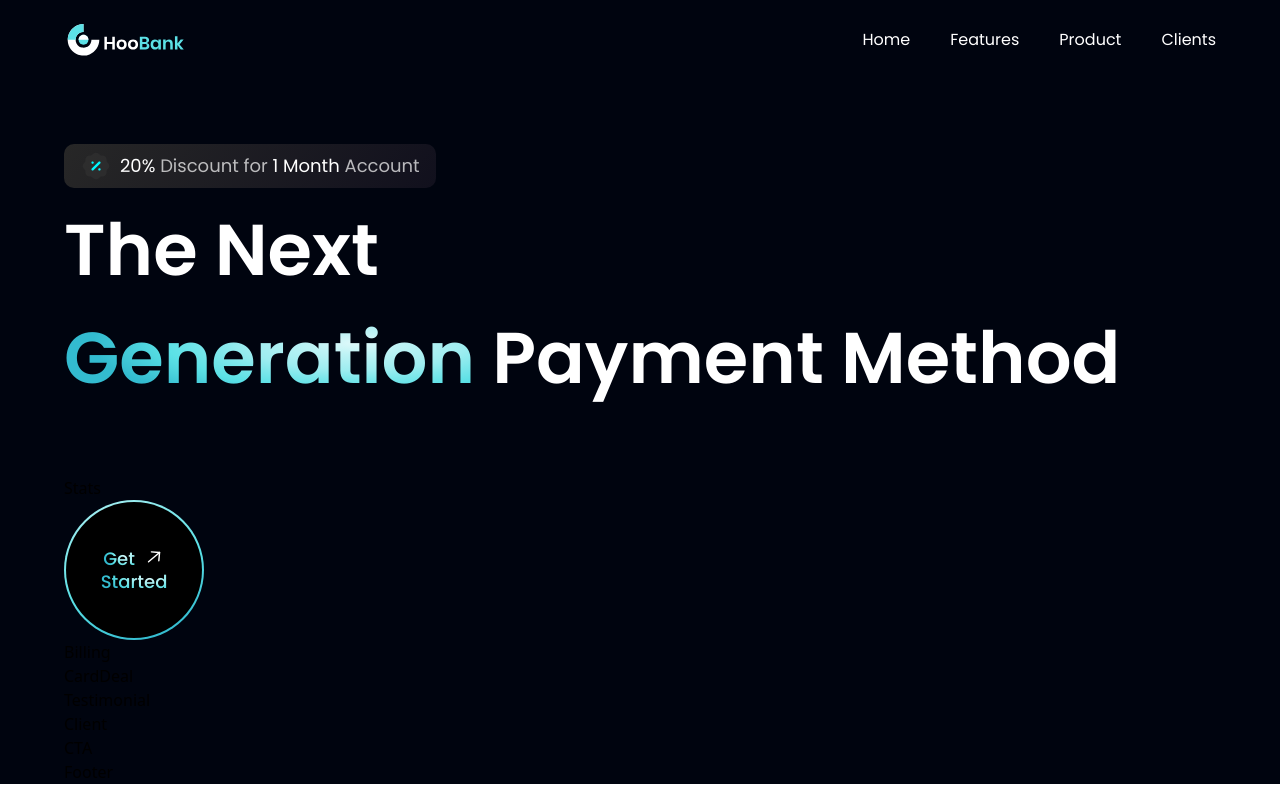
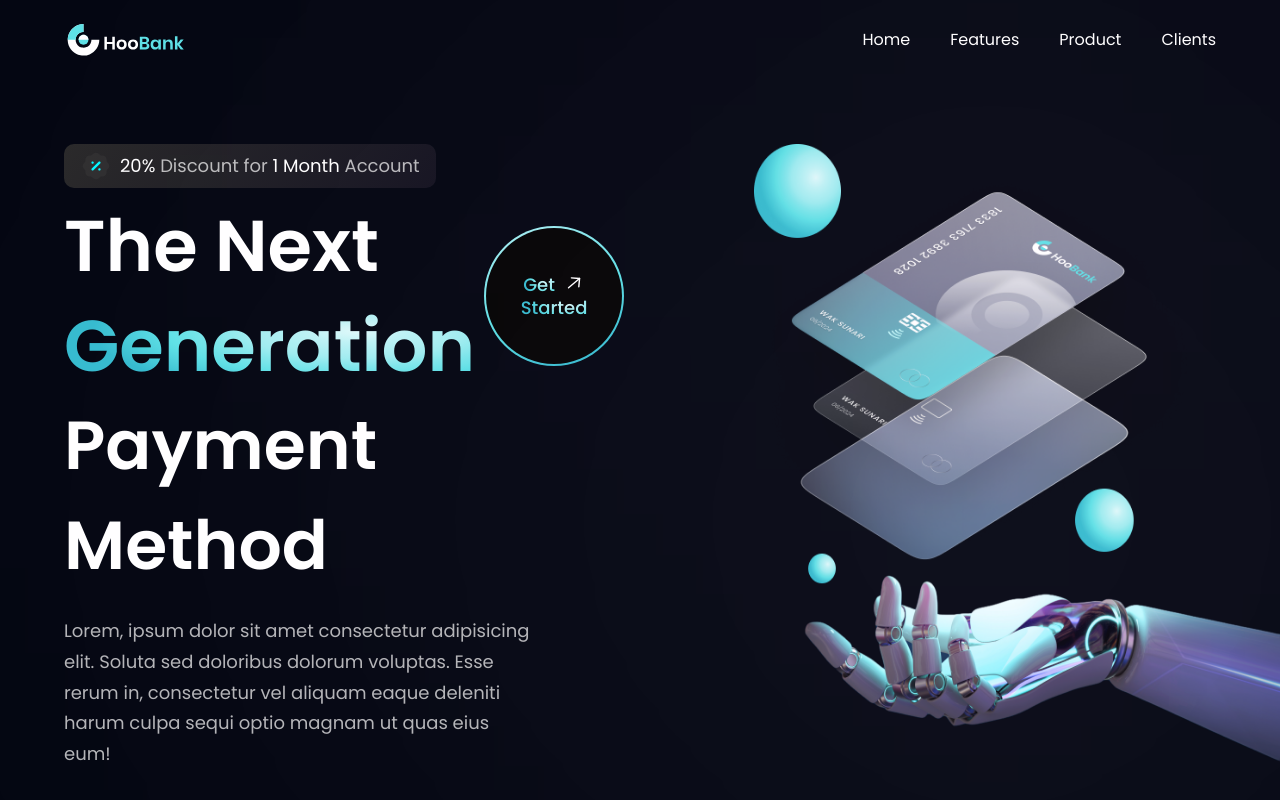
Before and after one commit to Ikevine/bank_modern_ui_ux, a React (Vite) app: page / in a window 1280 px wide. Shown: the top 800 px of the page. Built offline with nearby package versions, Linux system fonts and the light colour scheme.

Commit message:
hero section

```diff
--- a/src/components/Business.jsx
+++ b/src/components/Business.jsx
@@ -3,21 +3,7 @@ import {arrowUp} from '../assets'
 
 const Business = () => {
   return (
-    <div className={`w-[140px] h-[140px] rounded-full bg-blue-gradient p-[2px] ${style.flexCenter}`}>
-       <div className={`w-full h-full bg-black rounded-full ${style.flexCenter} flex-col`}>
-          <div className={`${style.flexStart} flex-row`}>
-            <p className='font-poppins font-medium text-[18px] leading-[23px] mr-2'>
-              <span className='text-gradient'>Get</span>
-            </p>
-             <img src={arrowUp} alt="arrow" />
-          </div>
-
-          <p className='font-poppins font-medium text-[18px] leading-[23px]'>
-            <span className='text-gradient'>Started</span>
-          </p>
-
-       </div>
-    </div>
+    <div className=""></div>
   )
 }
 
--- a/src/components/GetStarted.jsx
+++ b/src/components/GetStarted.jsx
@@ -1,7 +1,19 @@
-import React from 'react'
-
+import style from "../style"
+import {arrowUp} from '../assets'
 const GetStarted = () => (
-  <div className=""></div>
+  <div className={`w-[140px] h-[140px] rounded-full bg-blue-gradient p-[2px] ${style.flexCenter}`}>
+       <div className={`w-full h-full bg-black rounded-full ${style.flexCenter} flex-col`}>
+          <div className={`${style.flexStart} flex-row`}>
+            <p className='font-poppins font-medium text-[18px] leading-[23px] mr-2'>
+              <span className='text-gradient'>Get</span>
+            </p>
+             <img src={arrowUp} alt="arrow" />
+          </div>
+          <p className='font-poppins font-medium text-[18px] leading-[23px]'>
+            <span className='text-gradient'>Started</span>
+          </p>
+       </div>
+    </div>
 )
 
 export default GetStarted
--- a/src/components/Hero.jsx
+++ b/src/components/Hero.jsx
@@ -19,18 +19,30 @@ const Hero = () => (
          </div>
 
          <div className="flex flex-row items-center justify-center w-full">
-           <h1 className='flex-1 font-poppins font-semibold ss:text-[72px] text-white'>
+           <h1 className='flex-1 font-poppins font-semibold ss:text-[72px] text-[52px] leading-[75px] ss:leading-[100px] text-white'>
               The Next <br className='sm:block hidden'/> {" "}
               <span className='text-gradient'>Generation</span> {" "}
-               Payment Method
            </h1>
-
            {/* getStarted */}
            <div className="hidden ss:flex md:mr-4 mr-0">
              <GetStarted/>
            </div>
+         </div>
+         <h1 className='w-full font-poppins font-semibold ss:text-[68px] text-[52px] leading-[75px] ss:leading-[100px] text-white'>
+              <span>Payment Method</span>
+          </h1>
+          <p className={`${style.paragraph} max-w-[470px] mt-5`}>Lorem, ipsum dolor sit amet consectetur adipisicing elit. Soluta sed doloribus dolorum voluptas. Esse rerum in, consectetur vel aliquam eaque deleniti harum culpa sequi optio magnam ut quas eius eum!</p>
+      </div>
+      {/* right div */}
+      <div className={`flex-1 flex ${style.flexCenter} md:my-0 my-10 relative`}>
+         <img src={robot} alt="billing"  className='w-[100%] h-[100%] relative z-5'/>
+         <div className='absolute z-[0] pink__gradient top-0 w-[40%] h-[35%]'/>
+         <div className='absolute z-[1] white__gradient rounded-full bottom-0 w-[80%] h-[80%]'/>
+         <div className='absolute z-0 right-30 bottom-20 blue-gradient top-0 w-[50%] h-[50%]'/>
+      </div>
 
-         </div>
+      <div className={`ss:hidden ${style.flexCenter}`}>
+        <GetStarted/>
       </div>
   </section>
 )
```
